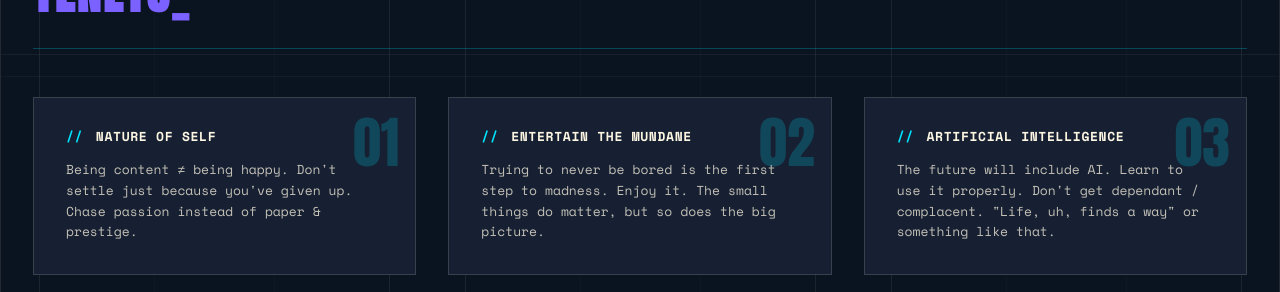
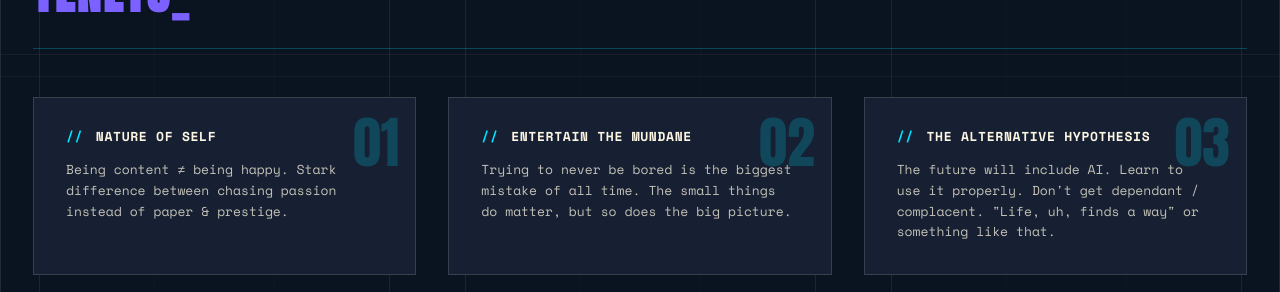
Before and after one commit to 12g3nd/12g3nd.github.io, a React (Vite) app: page / in a window 1280 px wide. Shown: the part 1180-1472 px from the top of the page. Built offline with nearby package versions, Linux system fonts and the light colour scheme.

Commit message:
slight content changes

```diff
--- a/src/pages/Home.tsx
+++ b/src/pages/Home.tsx
@@ -147,16 +147,16 @@ export default function Home() {
           <div className="tenet-card">
             <div className="tenet-number">01</div>
             <h3><span className="accent-slash">//</span> NATURE OF SELF</h3>
-            <p>Being content ≠ being happy. Don't settle just because you've given up. Chase passion instead of paper & prestige.</p>
+            <p>Being content ≠ being happy. Stark difference between chasing passion instead of paper & prestige.</p>
           </div>
           <div className="tenet-card">
             <div className="tenet-number">02</div>
             <h3><span className="accent-slash">//</span> ENTERTAIN THE MUNDANE</h3>
-            <p>Trying to never be bored is the first step to madness. Enjoy it. The small things do matter, but so does the big picture.</p>
+            <p>Trying to never be bored is the biggest mistake of all time. The small things do matter, but so does the big picture.</p>
           </div>
           <div className="tenet-card">
             <div className="tenet-number">03</div>
-            <h3><span className="accent-slash">//</span> ARTIFICIAL INTELLIGENCE</h3>
+            <h3><span className="accent-slash">//</span> THE ALTERNATIVE HYPOTHESIS</h3>
             <p>The future will include AI. Learn to use it properly. Don't get dependant / complacent. "Life, uh, finds a way" or something like that.</p>
           </div>
         </div>
--- a/src/pages/Projects.tsx
+++ b/src/pages/Projects.tsx
@@ -29,7 +29,7 @@ export default function Projects() {
             {
               id: '03',
               name: 'VOTE SRIHITH SNAPCHAT FILTER',
-              description: "Something I did a few years ago for whenever I ran for a position and wanted an easy way for people to share my campaign on social media. Went viral somewhere else in the world and it has 201.5k lens views, 198k lens plays, and 666 shares (numbers accurate as of 4.6.26). Thought it was funny and creative.\n\n(Note: The person in the image is not me.)",
+              description: "Something I did a few years ago for whenever I ran for a position and wanted an easy way for people to share my campaign on social media. Went viral somewhere else in the world and it has 198k lens plays (accurate as of 4.6.26). Thought it was funny and creative.\n\n(Note: The person in the image is not me.)",
               stack: ['Snapchat Lens Studio', 'AR', 'Social Media'],
               link: 'https://www.snapchat.com/lens/5f0f516178844f8a8980e5abb0d93ad0',
               linkText: '[VIEW LENS ↗]',
```
